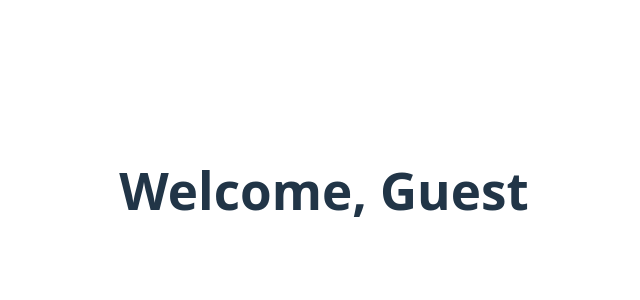
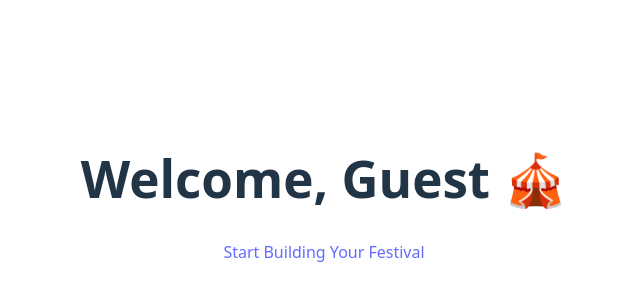
Before and after one commit to Leorev01/Festival-Simulator, a React (Vite) app: page /dashboard in a window 1280 px wide. Shown: the part 210-510 px from the top of the page, without its empty margins (316-956 px from the left). Built offline with nearby package versions, Linux system fonts and the light colour scheme.

Commit message:
Adds festival builder page

```diff
--- a/src/App.tsx
+++ b/src/App.tsx
@@ -4,6 +4,7 @@ import Login from './pages/Login';
 import Dashboard from './pages/Dashboard';
 import {useEffect, useState} from 'react';
 import LoadingScreen from './components/LoadingScreen';
+import FestivalBuilder from './pages/FestivalBuilder';
 
 function App() {
 
@@ -21,6 +22,7 @@ function App() {
       <Route path='/' element={<Navigate to ='/login' />} />
       <Route path='/login' element={<Login />} />
       <Route path='/dashboard' element={<Dashboard />} />
+      <Route path="/builder" element={<FestivalBuilder />} />
     </Routes>
     /*<div className="min-h-screen bg-gradient-to-br from-blue-200 to-indigo-300 flex items-center justify-center">
       <h1 className="text-4xl font-bold text-white">🎪 Festival Simulator</h1>
--- a/src/pages/Dashboard.tsx
+++ b/src/pages/Dashboard.tsx
@@ -1,9 +1,17 @@
-const user = JSON.parse(localStorage.getItem('festival-user') || '{}');
+import { Link } from 'react-router-dom';
 
 export default function Dashboard() {
+  const user = JSON.parse(localStorage.getItem('festival-user') || '{}');
+
   return (
-    <div className="p-4">
-      <h1 className="text-3xl font-bold">Welcome, {user.name || 'Guest'}</h1>
+    <div className="p-6 space-y-4">
+      <h1 className="text-3xl font-bold">Welcome, {user.name || 'Guest'} 🎪</h1>
+      <Link
+        to="/builder"
+        className="inline-block bg-indigo-600 text-white px-6 py-3 rounded hover:bg-indigo-700"
+      >
+        Start Building Your Festival
+      </Link>
     </div>
   );
 }
--- /dev/null
+++ b/src/pages/FestivalBuilder.tsx
@@ -0,0 +1,8 @@
+export default function FestivalBuilder() {
+  return (
+    <div className="p-6">
+      <h1 className="text-2xl font-bold mb-4">🎤 Festival Builder</h1>
+      <p>Start configuring your festival: choose artists, stages, and more.</p>
+    </div>
+  );
+}
```
